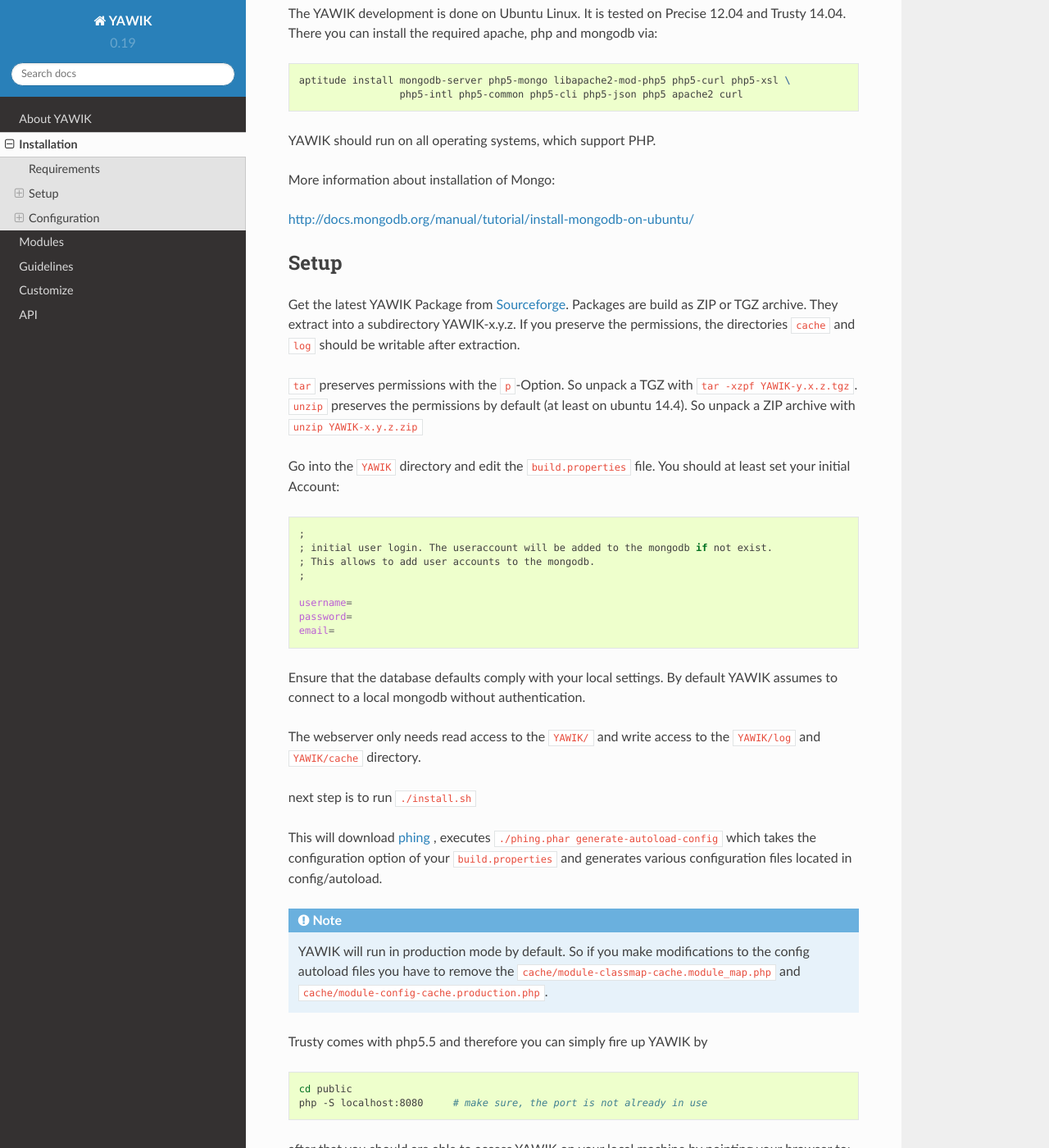
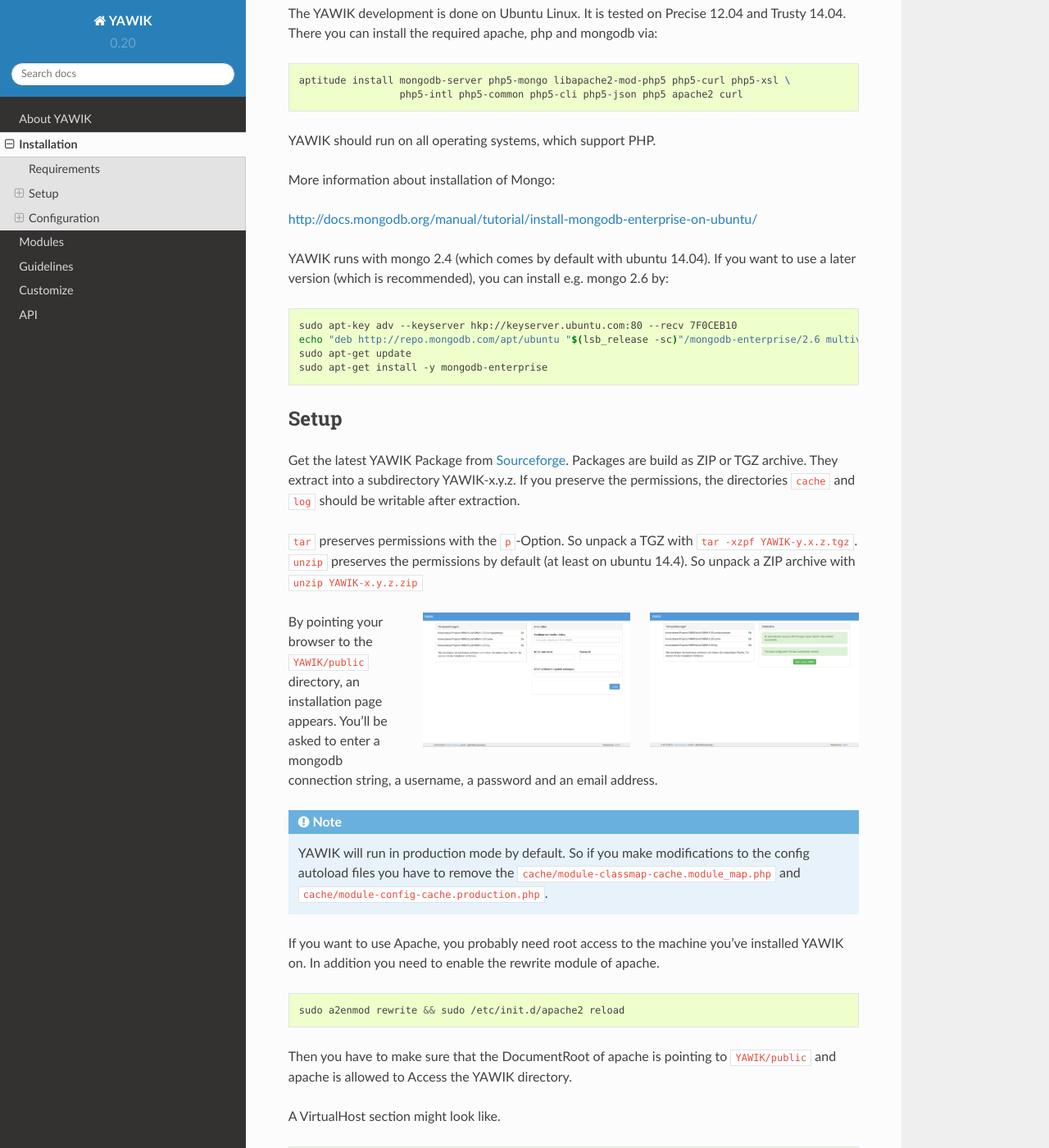
Before and after one commit to cross-solution/YawikDocs, a Sphinx documentation site: the page built from source/installation.rst, in a window 1280 px wide and 1400 px high, scrolled down 547 px. Shown: the whole window at 82% size. Built offline with Sphinx 7.4.7 and the Read the Docs theme 2.0.0, drawn with Linux system fonts in a browser that asks for light colours; comment, search, counter and statistics services are not loaded; some of the changed text lies outside the part shown.

Commit message:
removes obsolet description of the build.properties files. They where replaced by an install module

```diff
--- a/source/conf.py
+++ b/source/conf.py
@@ -63,9 +63,9 @@
 # built documents.
 #
 # The short X.Y version.
-version = '0.19'
+version = '0.20'
 # The full version, including alpha/beta/rc tags.
-release = '0.19'
+release = '0.20'
 
 # The language for content autogenerated by Sphinx. Refer to documentation
 # for a list of supported languages.
--- a/source/installation.rst
+++ b/source/installation.rst
@@ -33,11 +33,23 @@
 
 More information about installation of Mongo:
 
-http://docs.mongodb.org/manual/tutorial/install-mongodb-on-ubuntu/
+http://docs.mongodb.org/manual/tutorial/install-mongodb-enterprise-on-ubuntu/
+
+YAWIK runs with mongo 2.4 (which comes by default with ubuntu 14.04). If you want to use a later version
+(which is recommended), you can install e.g. mongo 2.6 by:
+
+.. code-block:: sh
+
+ sudo apt-key adv --keyserver hkp://keyserver.ubuntu.com:80 --recv 7F0CEB10
+ echo "deb http://repo.mongodb.com/apt/ubuntu "$(lsb_release -sc)"/mongodb-enterprise/2.6 multiverse" | sudo tee /etc/apt/sources.list.d/mongodb-enterprise-2.6.list
+ sudo apt-get update
+ sudo apt-get install -y mongodb-enterprise
+
 
 
 Setup
 -----
+
 
 Get the latest YAWIK Package from Sourceforge_. Packages are build as ZIP or TGZ archive.
 They extract into a subdirectory YAWIK-x.y.z. If you preserve the permissions, the directories
@@ -49,50 +61,22 @@
 
 .. _Sourceforge: https://sourceforge.net/projects/yawik/
 
-Go into the ``YAWIK`` directory and edit the ``build.properties`` file.
-You should at least set your initial Account:
+.. figure:: images/install-step-2.png
+    :scale: 20%
+    :align: right
 
-.. code-block:: sh
+.. figure:: images/install-step-1.png
+    :scale: 20%
+    :align: right
 
-  ;
-  ; initial user login. The useraccount will be added to the mongodb if not exist.
-  ; This allows to add user accounts to the mongodb.
-  ;
-
-  username=
-  password=
-  email=
-
-
-Ensure that the database defaults comply with your local settings. By default YAWIK assumes to connect to a local
-mongodb without authentication.
-
-The webserver only needs read access to the ``YAWIK/`` and write access to the ``YAWIK/log``
-and ``YAWIK/cache`` directory.
-
-next step is to run ``./install.sh``
-
-This will download phing_ , executes ``./phing.phar generate-autoload-config``
-which takes the configuration option of your ``build.properties`` and generates
-various configuration files located in config/autoload.
+By pointing your browser to the ``YAWIK/public`` directory, an installation page appears. You'll be asked to
+enter a mongodb connection string, a username, a password and an email address.
 
 .. note::
 
     YAWIK will run in production mode by default. So if you make modifications to the config autoload files you
     have to remove the ``cache/module-classmap-cache.module_map.php`` and ``cache/module-config-cache.production.php``.
 
-
-Trusty comes with php5.5 and therefore you can simply fire up YAWIK by
-
-.. code-block:: sh
-
-  cd public
-  php -S localhost:8080     # make sure, the port is not already in use
-
-after that you should are able to access YAWIK on your local machine by pointing your
-browser to:
-
-http://localhost:8080
 
 If you want to use Apache, you probably need root access to the machine you've installed
 YAWIK on. In addition you need to enable the rewrite module of apache.
@@ -148,8 +132,8 @@
 .. code-block:: sh
 
   git clone https://github.com/cross-solution/YAWIK
-  cd YAWIK
-  cp build.properties.dist build.properties
+
+After that, point your browser to the``YAWIK/public`` directory, which will open the install page.
 
 The build.properties contains all configuration values in one file. It simplifies the
 setup of a development environment. Here you can define an initial user account, a
@@ -268,22 +252,6 @@
 cache. You have to remove this file, if you alter files in ``config/autoload``.
 
 
-Database
-^^^^^^^^
-
-create a ``config/autoload/core.db.mongodb.local.php`` to define the database.
-
-.. code-block:: php
-   :linenos:
-
-   <?php
-   return array(
-     'database' => array(
-        'connection' => 'localhost:27017',
-     ),
-   );
-   ?>
-
 Apache
 ^^^^^^
 
@@ -293,9 +261,9 @@
 
   <VirtualHost *:80>
         ServerName YOUR.HOSTNAME
-        DocumentRoot /YOUR/DIRECTORY/public
+        DocumentRoot /YOUR/DIRECTORY/YAWIK/public
 
-        <Directory /YOUR/DIRECTORY/public>
+        <Directory /YOUR/DIRECTORY/YAWIK/public>
                 DirectoryIndex index.php
                 AllowOverride All
                 Order allow,deny
```
Also changed, not shown: other parts of source/installation.rst (+3 -3 lines), source/images/install-step-1.png (added), source/images/install-step-2.png (added).
